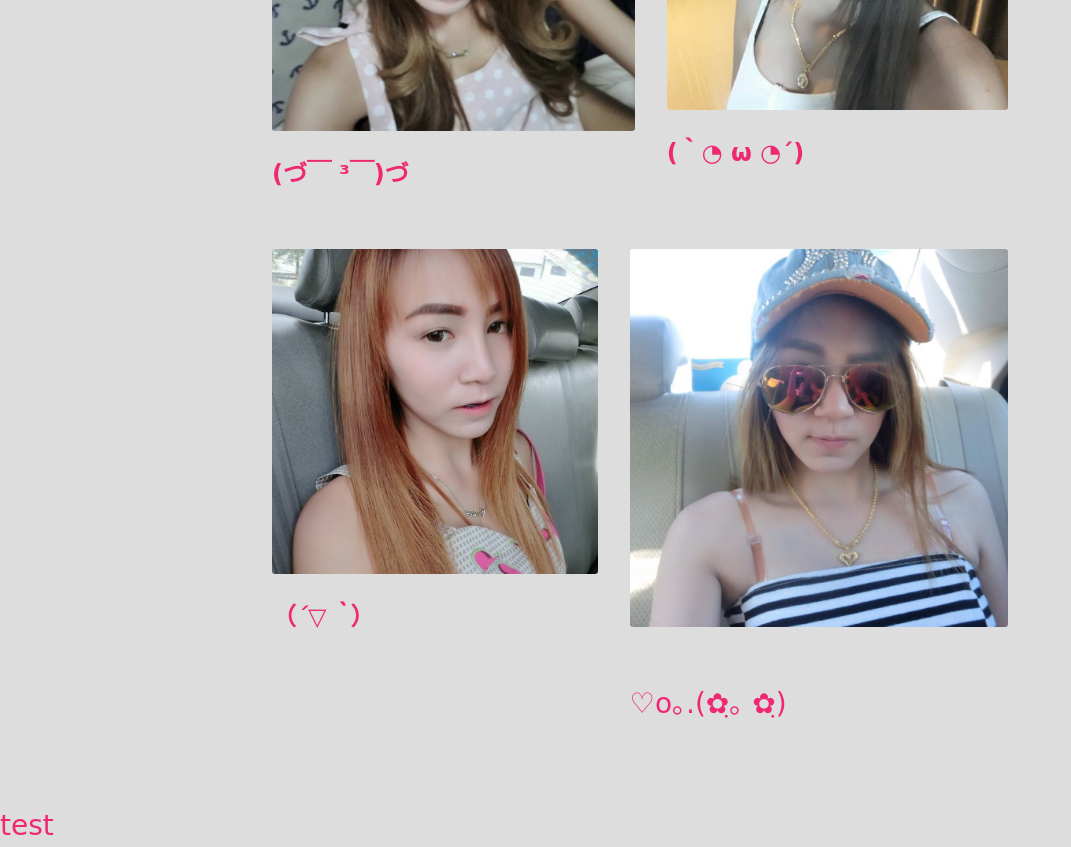
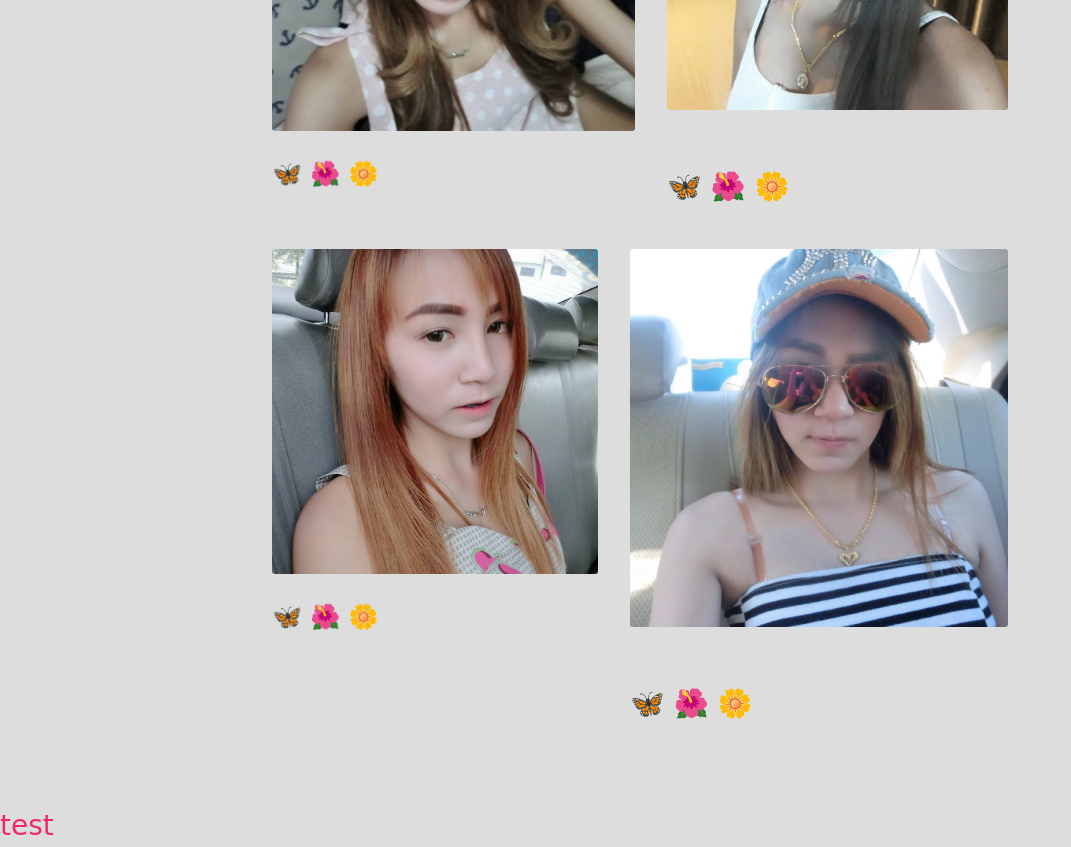
Before and after one commit to fernButterfly/fernbutterfly.github.io, a plain HTML site: page photos/index.html in a window 1280 px wide. Shown: the part 320-1167 px from the top of the page, without its empty margins (0-1071 px from the left). Drawn offline with Linux system fonts and the light colour scheme; a web font is replaced by a local one.

Commit message:
add emoji

```diff
--- a/photos/index.html
+++ b/photos/index.html
@@ -33,26 +33,26 @@
 <div class="flex ">
     <div class="flex-auto p2">
         <img src="/images/IMG1.jpg" class="mb2 rounded" />
-        <h1 class="h2 mt0">(づ￣ ³￣)づ</h1>
+        <h1 class="h2 mt0">🦋 🌺 🌼</h1>
         <p class="mb0"></p>
     </div>
     <div class="flex-auto p2">
         <img src="/images/IMG2.jpg" class="mb2 rounded" />
-        <h1 class="h2 mt0">(｀◔ ω ◔´)</h1>
-        <p class="mb0"></p>
+        <h1 class="h2 mt0"></h1>
+        <p class="mb0">🦋 🌺 🌼</p>
     </div>
 </div>
 
 <div class="flex mb4">
     <div class="flex-auto p2">
         <img src="/images/IMG3.jpg" class="mb2 rounded" />
-        <h1 class="h2 mt0">（<em>´▽｀</em>）</h1>
+        <h1 class="h2 mt0">🦋 🌺 🌼</h1>
         <p class="mb0"></p>
     </div>
     <div class="flex-auto p2">
         <img src="/images/IMG4.jpg" class="mb2 rounded" />
         <h1 class="h2 mt0"></h1>
-        <p class="mb0">♡o｡.(✿ฺ｡ ✿ฺ)️</p>
+        <p class="mb0">🦋 🌺 🌼️</p>
     </div>
 </div>
 </div>
```
Also changed, not shown: blog/index.html (+1 -1 lines), profile/index.html (+1 -1 lines).
